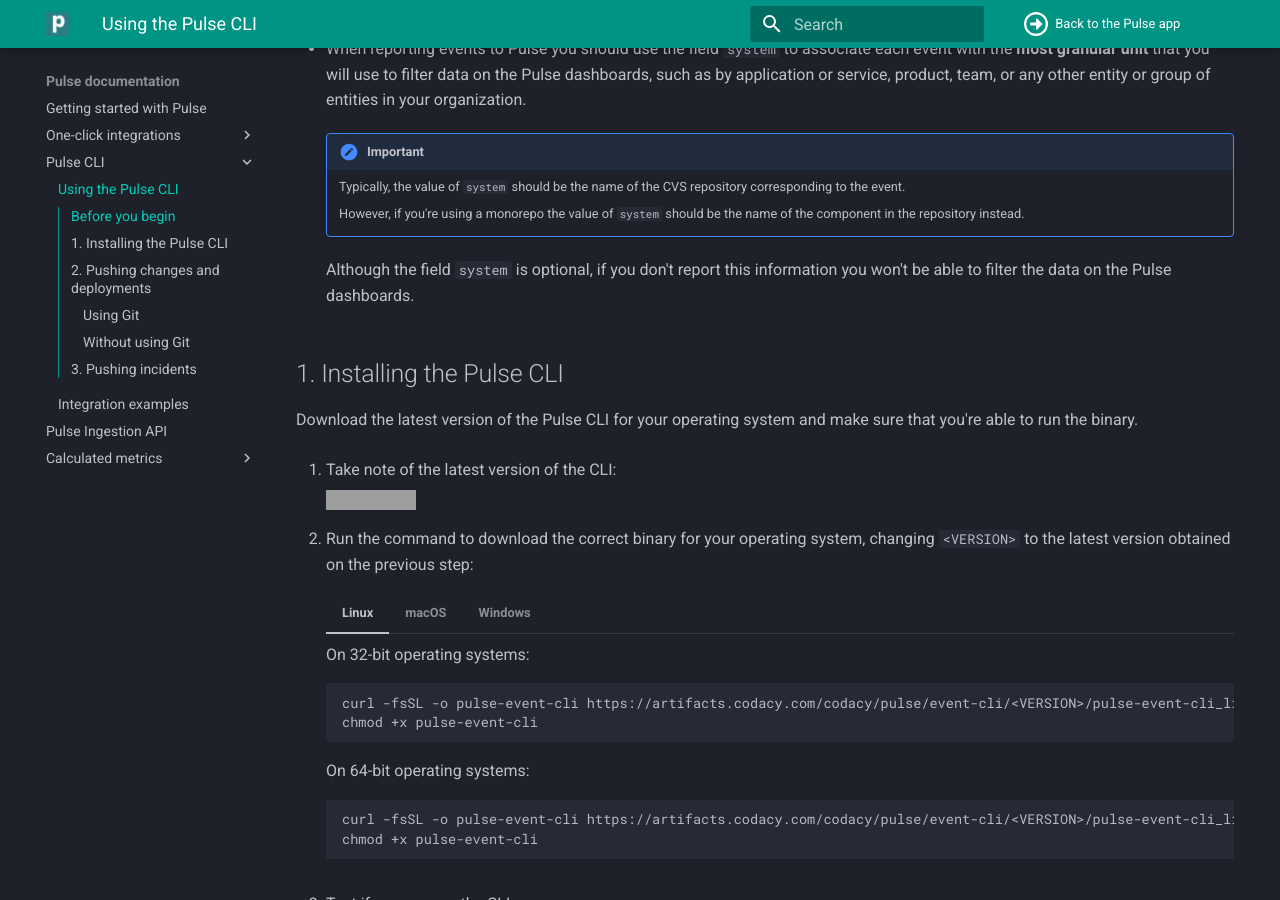
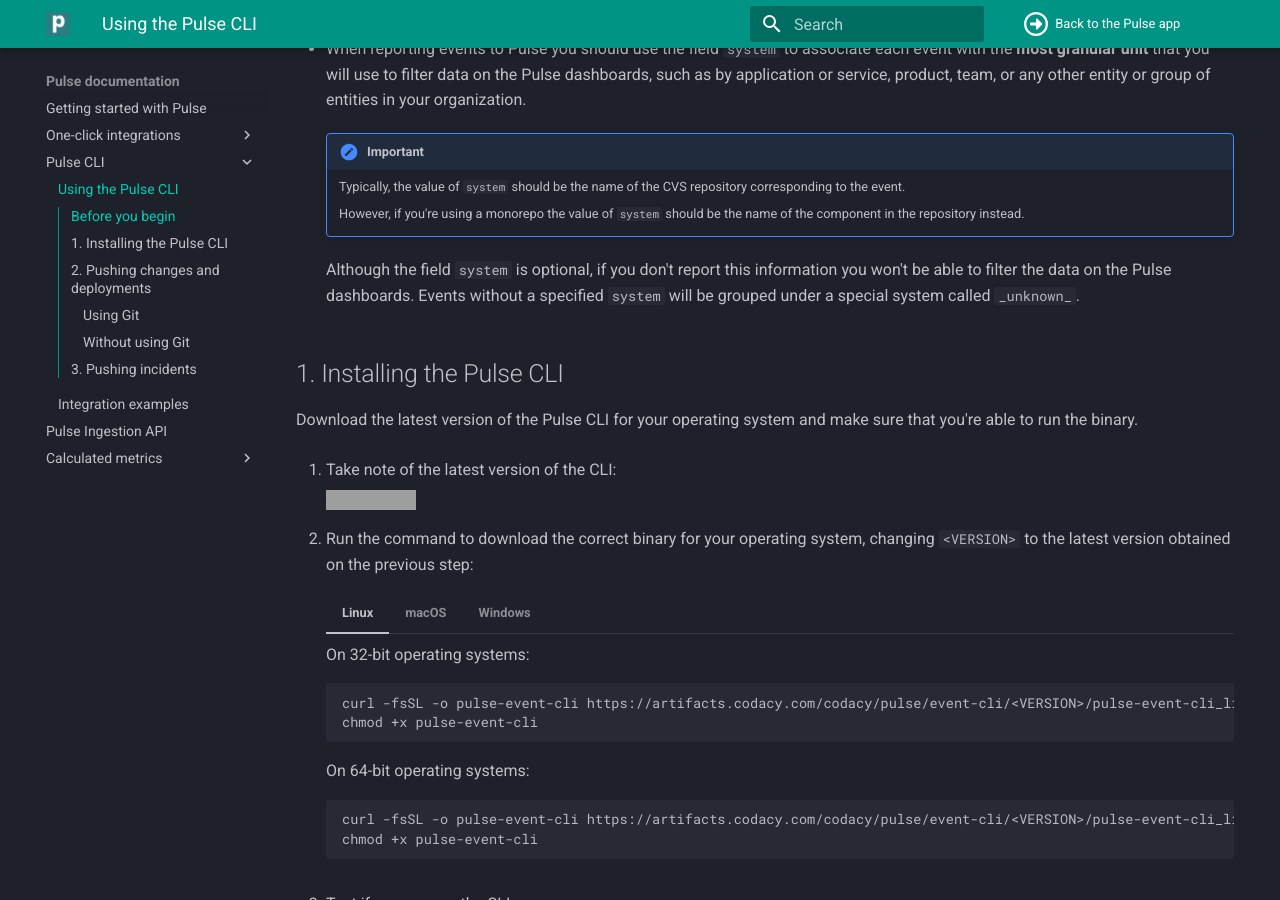
Before and after one commit to codacy/pulse-user-docs, an MkDocs documentation site: the page built from docs/cli/cli.md, in a window 1280 px wide and 900 px high, scrolled down 636 px. Built offline with MkDocs 1.6.1 and Material for MkDocs 9.7.7, drawn with Linux system fonts in a browser that asks for light colours; grey boxes are pictures that could not be loaded.

```diff
--- a/docs/cli/cli.md
+++ b/docs/cli/cli.md
@@ -33,7 +33,7 @@ Consider the following before setting up the integration using the Pulse CLI:
 
         However, if you're using a monorepo the value of `system` should be the name of the component in the repository instead.
 
-    Although the field `system` is optional, if you don't report this information you won't be able to filter the data on the Pulse dashboards.
+    Although the field `system` is optional, if you don't report this information you won't be able to filter the data on the Pulse dashboards. Events without a specified `system` will be grouped under a special system called `_unknown_`.
 
 ## 1. Installing the Pulse CLI
 
```
Also changed, not shown: docs/metrics/accelerate.md (+1 -0 lines), docs/one-click-integrations/pagerduty-integration.md (+1 -1 lines).
